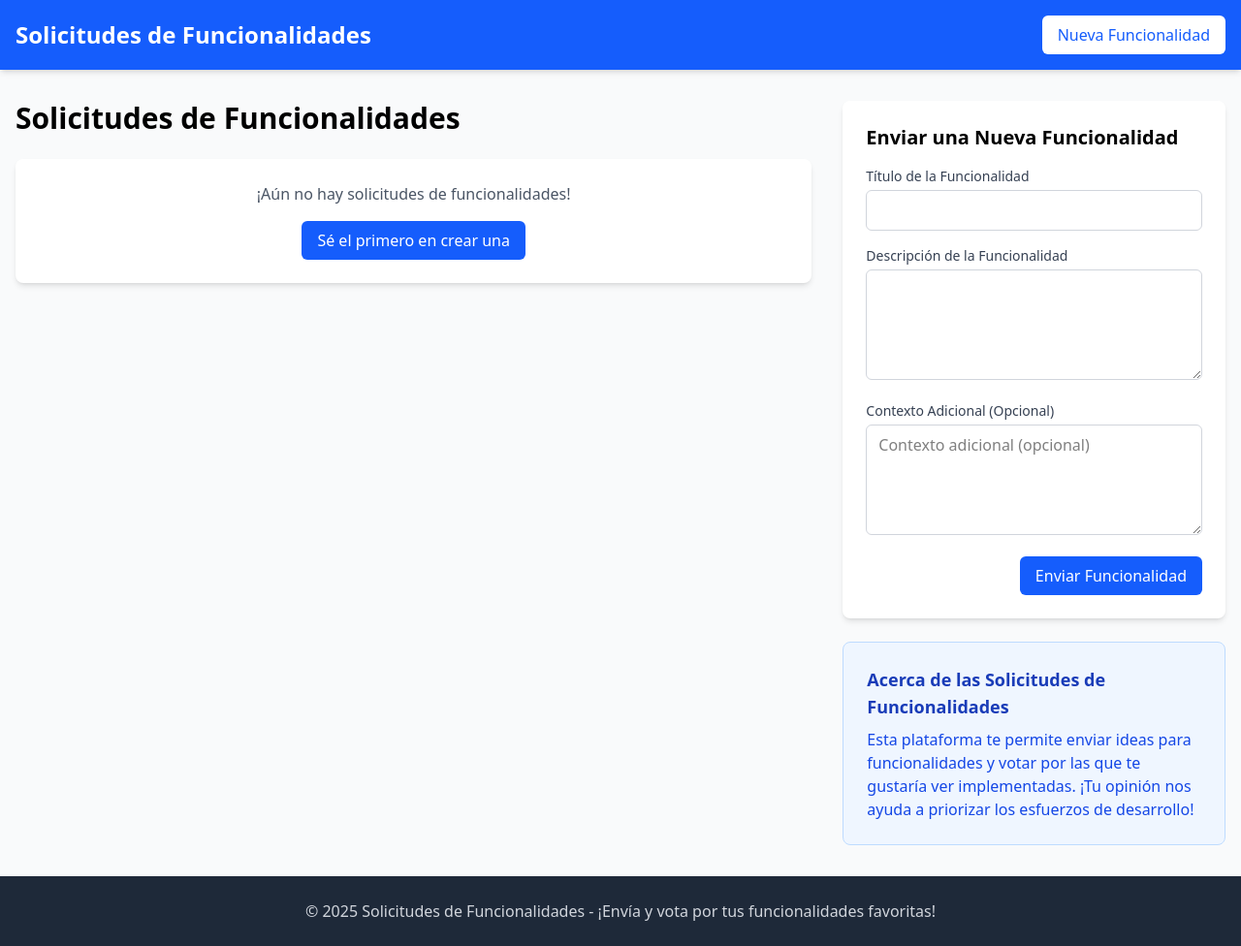
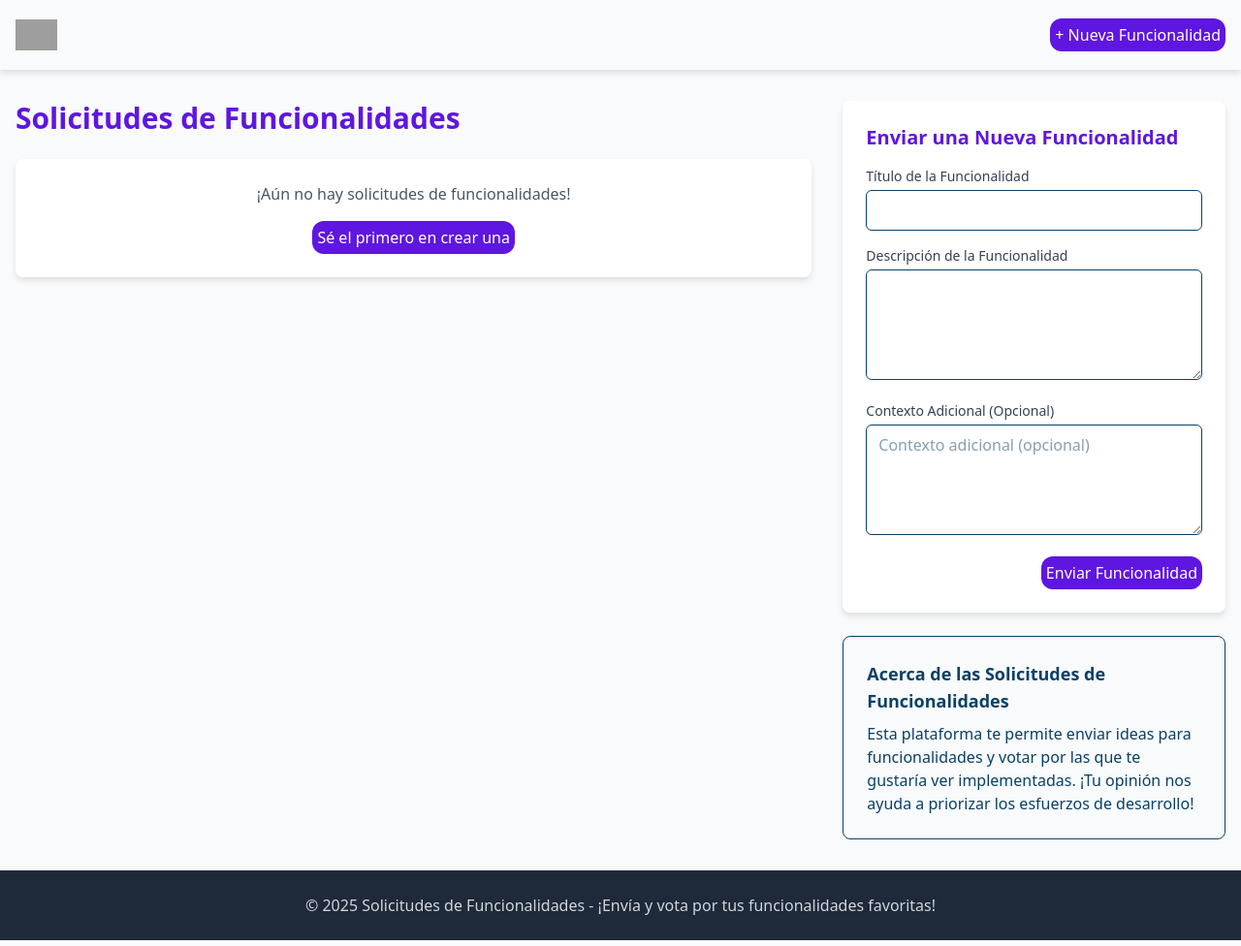
Before and after one commit to bay007/feature-requests, a Django app: page / in a window 1280 px wide. Shown: the whole page at 97% size. Run offline with Django 5.2, Linux system fonts and the light colour scheme; data that the repository does not hold is empty; grey boxes are pictures that could not be loaded.

Commit message:
Refactor styles in forms and templates to enhance UI consistency with purple color scheme

```diff
--- a/feature_requests/forms.py
+++ b/feature_requests/forms.py
@@ -9,9 +9,9 @@ class FeatureForm(forms.ModelForm):
         model = Feature
         fields = ['title', 'description', 'additional_context']
         widgets = {
-            'title': forms.TextInput(attrs={'class': 'w-full px-3 py-2 border border-gray-300 rounded-md focus:outline-none focus:ring-2 focus:ring-blue-500'}),
-            'description': forms.Textarea(attrs={'class': 'w-full px-3 py-2 border border-gray-300 rounded-md focus:outline-none focus:ring-2 focus:ring-blue-500', 'rows': 4}),
-            'additional_context': forms.Textarea(attrs={'class': 'w-full px-3 py-2 border border-gray-300 rounded-md focus:outline-none focus:ring-2 focus:ring-blue-500', 'rows': 4, 'placeholder': 'Contexto adicional (opcional)'}),
+            'title': forms.TextInput(attrs={'class': 'w-full px-3 py-2 border border-purple rounded-md focus:outline-none focus:ring-2 focus:ring-blue-500'}),
+            'description': forms.Textarea(attrs={'class': 'w-full px-3 py-2 border border-purple rounded-md focus:outline-none focus:ring-2 focus:ring-blue-500', 'rows': 4}),
+            'additional_context': forms.Textarea(attrs={'class': 'w-full px-3 py-2 border border-purple rounded-md focus:outline-none focus:ring-2 focus:ring-blue-500', 'rows': 4, 'placeholder': 'Contexto adicional (opcional)'}),
         }
         labels = {
             'title': 'Título de la Funcionalidad',
@@ -26,7 +26,7 @@ class CommentForm(forms.ModelForm):
         model = Comment
         fields = ['content']
         widgets = {
-            'content': forms.Textarea(attrs={'class': 'w-full px-3 py-2 border border-gray-300 rounded-md focus:outline-none focus:ring-2 focus:ring-blue-500', 'rows': 3, 'placeholder': 'Añade tus ideas sobre esta funcionalidad...'}),
+            'content': forms.Textarea(attrs={'class': 'w-full px-3 py-2 border border-purple rounded-md focus:outline-none focus:ring-2 focus:ring-blue-500', 'rows': 3, 'placeholder': 'Añade tus ideas sobre esta funcionalidad...'}),
         }
         labels = {
             'content': 'Tu Comentario',
--- a/templates/feature_requests/base.html
+++ b/templates/feature_requests/base.html
@@ -1,19 +1,70 @@
 <!DOCTYPE html>
 <html lang="es">
   <head>
-    <meta charset="UTF-8">
-    <meta name="viewport" content="width=device-width, initial-scale=1.0">
+    <meta charset="UTF-8" />
+    <meta name="viewport" content="width=device-width, initial-scale=1.0" />
     <title>{% block title %}Solicitudes de Funcionalidades{% endblock %}</title>
     <script src="https://cdn.jsdelivr.net/npm/@tailwindcss/browser@4"></script>
+
     <style>
+      body {
+        color: #094067 !important;
+      }
+
+      .shadow-md {
+        box-shadow: 0 4px 6px rgba(0, 0, 0, 0.1) !important;
+      }
+
+      .text-purple {
+        color: #5f16e0 !important;
+      }
+
+      .purple {
+        background-color: #5f16e0 !important;
+      }
+
+      .bg-purple {
+        display: inline-block;
+        background-color: #5f16e0 !important;
+        padding: 5px 5px;
+        border-radius: 12px;
+      }
+
+      .bg-green {
+        display: inline-block;
+        background-color: #45d72a !important;
+        padding: 5px 5px;
+        border-radius: 12px;
+      }
+
+      .text-green {
+        color: #45d72a !important;
+      }
+
+      .text-3_5xl {
+        font-size: 2rem;
+        line-height: 2.375rem;
+      }
+
       @keyframes fadeIn {
-            from { opacity: 0; transform: translateY(10px); }
-            to { opacity: 1; transform: translateY(0); }
+        from {
+          opacity: 0;
+          transform: translateY(10px);
+        }
+        to {
+          opacity: 1;
+          transform: translateY(0);
+        }
       }
 
       @keyframes pulse {
-            0%, 100% { transform: scale(1); }
-            50% { transform: scale(1.05); }
+        0%,
+        100% {
+          transform: scale(1);
+        }
+        50% {
+          transform: scale(1.05);
+        }
       }
 
       .fade-in {
@@ -31,27 +82,50 @@
       }
 
       @keyframes slideIn {
-            from { opacity: 0; transform: translateX(-20px); }
-            to { opacity: 1; transform: translateX(0); }
+        from {
+          opacity: 0;
+          transform: translateX(-20px);
+        }
+        to {
+          opacity: 1;
+          transform: translateX(0);
+        }
       }
 
       .message-animation {
-            animation: fadeIn 0.5s ease-out forwards, fadeOut 0.5s ease-in forwards 4s;
+        animation: fadeIn 0.5s ease-out forwards,
+          fadeOut 0.5s ease-in forwards 4s;
       }
 
       @keyframes fadeOut {
-            from { opacity: 1; }
-            to { opacity: 0; }
+        from {
+          opacity: 1;
+        }
+        to {
+          opacity: 0;
+        }
       }
     </style>
   </head>
   <body class="bg-gray-50 min-h-screen">
-    <header class="bg-blue-600 text-white shadow-md">
+    <header class=" text-white shadow-md">
       <div class="container mx-auto px-4 py-4">
         <div class="flex justify-between items-center">
-                <a href="{% url 'index' %}" class="text-2xl font-bold hover:text-blue-200 transition duration-300">Solicitudes de Funcionalidades</a>
-                <a href="{% url 'create_feature' %}" class="bg-white text-blue-600 px-4 py-2 rounded-md font-medium hover:bg-blue-100 transition duration-300 pulse-on-hover">
-                    Nueva Funcionalidad
+          <a
+            href="{% url 'index' %}"
+            class="my-1 text-2xl font-bold hover:text-purple transition duration-300"
+          >
+            <img
+              src="https://aiba.mx/images/aiba-white-bg.png"
+              alt="aiba"
+              class="h-6 md:h-8"
+            />
+          </a>
+          <a
+            href="{% url 'create_feature' %}"
+            class="bg-purple text-white px-4 py-4 rounded-md font-medium hover:bg-purple hover:text-white transition duration-300 pulse-on-hover"
+          >
+            + Nueva Funcionalidad
           </a>
         </div>
       </div>
@@ -60,20 +134,26 @@
     {% if messages %}
     <div class="messages container mx-auto px-4 mt-4">
       {% for message in messages %}
-        <div class="bg-green-100 border-l-4 border-green-500 text-green-700 p-4 mb-3 rounded shadow message-animation" role="alert">
+      <div
+        class="bg-green border-l-4 border-green-500 text-green-700 p-4 mb-3 rounded shadow message-animation"
+        role="alert"
+      >
         {{ message }}
       </div>
       {% endfor %}
     </div>
     {% endif %}
 
-    <main class="container mx-auto px-4 py-8">
+    <main class="container mx-auto px-4 py-8 min-h-[90vh]">
       {% block content %}{% endblock %}
     </main>
 
     <footer class="bg-gray-800 text-gray-300 py-6 mt-auto">
       <div class="container mx-auto px-4 text-center">
-            <p>© {% now "Y" %} Solicitudes de Funcionalidades - ¡Envía y vota por tus funcionalidades favoritas!</p>
+        <p>
+          © {% now "Y" %} Solicitudes de Funcionalidades - ¡Envía y vota por tus
+          funcionalidades favoritas!
+        </p>
       </div>
     </footer>
   </body>
--- a/templates/feature_requests/index.html
+++ b/templates/feature_requests/index.html
@@ -5,14 +5,14 @@
 {% block content %}
 <div class="grid grid-cols-1 md:grid-cols-12 gap-8">
     <div class="md:col-span-8">
-        <h1 class="text-3xl font-bold mb-6 slide-in">Solicitudes de Funcionalidades</h1>
+        <h1 class="text-3xl text-purple font-bold mb-6 slide-in">Solicitudes de Funcionalidades</h1>
 
         {% if features %}
             <div class="space-y-6">
                     {% for feature in features %}
-                <div class="bg-white rounded-lg shadow-md p-6 hover:shadow-lg transition duration-300 fade-in" style="animation-delay: {{ forloop.counter0 }}00ms">
+                    <div class="cursor-pointer rounded-lg shadow-md p-6 hover:shadow-lg transition duration-300 fade-in" style="animation-delay: {{ forloop.counter0 }}00ms">
                         <div class="flex justify-between items-start">
-                        <a href="{% url 'feature_detail' feature_id=feature.id %}" class="text-xl font-semibold text-blue-600 hover:text-blue-800 transition duration-300">
+                            <a href="{% url 'feature_detail' feature_id=feature.id %}" class="text-xl font-semibold text-purple hover:text-green transition duration-300">
                                 {{ feature.title }}
                             </a>
                             <div class="flex items-center">
@@ -21,12 +21,12 @@
                                     <input type="hidden" name="next" value="index">
                                     <button type="submit" class="ml-2 focus:outline-none transform transition duration-300 hover:scale-110">
                                         {% if feature.has_voted %}
-                                    <svg xmlns="http://www.w3.org/2000/svg" width="24" height="24" viewBox="0 0 24 24" fill="rgb(37, 99, 235)" stroke="rgb(37, 99, 235)" stroke-width="2" stroke-linecap="round" stroke-linejoin="round">
+                                        <svg xmlns="http://www.w3.org/2000/svg" width="24" height="24" viewBox="0 0 24 24" fill="#45d72a" stroke="#45d72a" stroke-width="2" stroke-linecap="round" stroke-linejoin="round">
                                             <path d="M7 10v12"></path>
                                             <path d="M15 5.88 14 10h5.83a2 2 0 0 1 1.92 2.56l-2.33 8A2 2 0 0 1 17.5 22H4a2 2 0 0 1-2-2v-8a2 2 0 0 1 2-2h2.76a2 2 0 0 0 1.79-1.11L12 2h0a3.13 3.13 0 0 1 3 3.88Z"></path>
                                         </svg>
                                         {% else %}
-                                    <svg xmlns="http://www.w3.org/2000/svg" width="24" height="24" viewBox="0 0 24 24" fill="none" stroke="currentColor" stroke-width="2" stroke-linecap="round" stroke-linejoin="round">
+                                        <svg xmlns="http://www.w3.org/2000/svg" width="24" height="24" viewBox="0 0 24 24" fill="none" stroke="#5f16e0" stroke-width="2" stroke-linecap="round" stroke-linejoin="round">
                                             <path d="M7 10v12"></path>
                                             <path d="M15 5.88 14 10h5.83a2 2 0 0 1 1.92 2.56l-2.33 8A2 2 0 0 1 17.5 22H4a2 2 0 0 1-2-2v-8a2 2 0 0 1 2-2h2.76a2 2 0 0 0 1.79-1.11L12 2h0a3.13 3.13 0 0 1 3 3.88Z"></path>
                                         </svg>
@@ -38,17 +38,18 @@
                         <p class="text-gray-600 mt-2 line-clamp-2">{{ feature.description }}</p>
                         <div class="flex justify-between items-center mt-4">
                             <span class="text-sm text-gray-500">{{ feature.created_at|date:"M d, Y" }}</span>
-                        <a href="{% url 'feature_detail' feature_id=feature.id %}" class="text-blue-500 hover:text-blue-700 font-medium text-sm transition duration-300">
+                            <a href="{% url 'feature_detail' feature_id=feature.id %}" class="text-purple-800 px-3 py-1 rounded-md font-medium hover:bg-green transition duration-300 text-sm">
                                 Ver Comentarios
                             </a>
                         </div>
                     </div>
                     {% endfor %}
+                </svg>
             </div>
         {% else %}
             <div class="bg-white rounded-lg shadow-md p-6 text-center fade-in">
                 <p class="text-gray-600 mb-4">¡Aún no hay solicitudes de funcionalidades!</p>
-                <a href="{% url 'create_feature' %}" class="bg-blue-600 text-white px-4 py-2 rounded-md font-medium hover:bg-blue-700 transition duration-300 inline-block">
+                <a href="{% url 'create_feature' %}" class="bg-purple text-white px-4 py-2 rounded-md font-medium hover:bg-green transition duration-300 inline-block">
                     Sé el primero en crear una
                 </a>
             </div>
@@ -57,7 +58,7 @@
 
     <div class="md:col-span-4">
         <div class="bg-white rounded-lg shadow-md p-6 mb-6 slide-in" style="animation-delay: 200ms">
-            <h2 class="text-xl font-semibold mb-4">Enviar una Nueva Funcionalidad</h2>
+            <h2 class="text-xl font-semibold mb-4 text-purple">Enviar una Nueva Funcionalidad</h2>
             <form action="{% url 'create_feature' %}" method="post">
                 {% csrf_token %}
 
@@ -86,16 +87,16 @@
                 </div>
 
                 <div class="text-right">
-                    <button type="submit" class="bg-blue-600 text-white px-4 py-2 rounded-md font-medium hover:bg-blue-700 transition duration-300">
+                    <button type="submit" class="bg-purple text-white p-12 rounded-md font-medium hover:bg-green transition duration-300">
                         Enviar Funcionalidad
                     </button>
                 </div>
             </form>
         </div>
 
-        <div class="bg-blue-50 rounded-lg border border-blue-200 p-6 slide-in" style="animation-delay: 300ms">
-            <h3 class="text-lg font-semibold mb-2 text-blue-800">Acerca de las Solicitudes de Funcionalidades</h3>
-            <p class="text-blue-700">
+        <div class="rounded-lg border border-purple p-6 slide-in" style="animation-delay: 300ms">
+            <h3 class="text-lg font-semibold mb-2">Acerca de las Solicitudes de Funcionalidades</h3>
+            <p class="">
                 Esta plataforma te permite enviar ideas para funcionalidades y votar por las que te gustaría ver implementadas. ¡Tu opinión nos ayuda a priorizar los esfuerzos de desarrollo!
             </p>
         </div>
```
Also changed, not shown: templates/feature_requests/create_feature.html (+6 -6 lines), templates/feature_requests/feature_detail.html (+8 -8 lines). Lines whose indentation alone changed are shown as unchanged.
